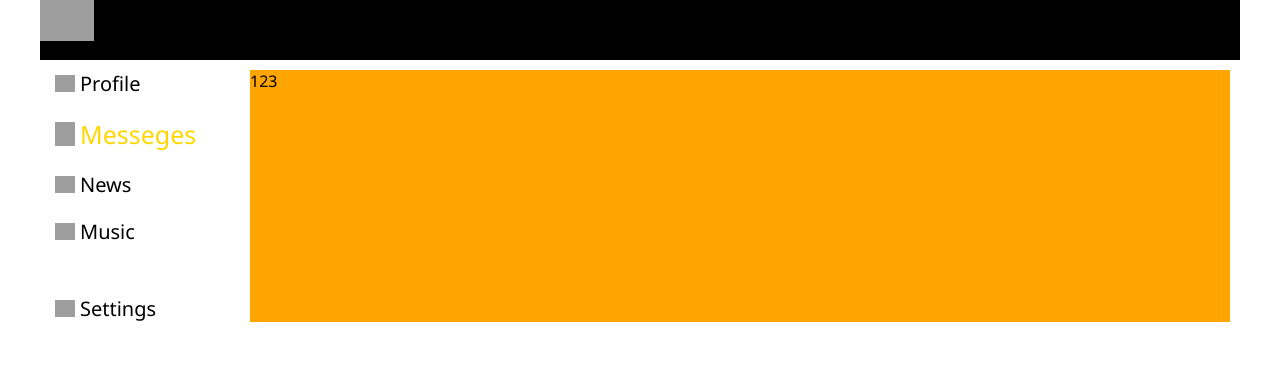
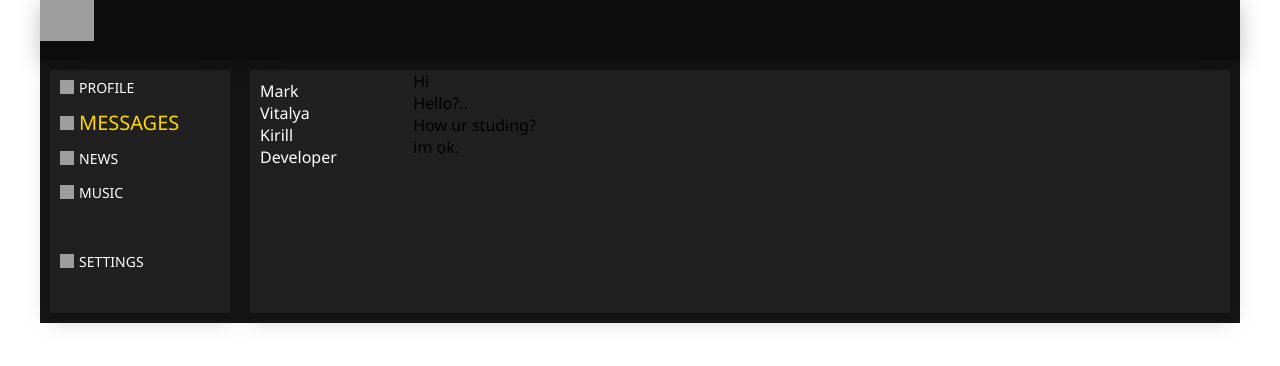
Before and after one commit to jdays2/social-media.github.io, a React (Create React App) app: page /dialogs in a window 1280 px wide. Shown: the top 366 px of the page. Built offline with nearby package versions, Linux system fonts and the light colour scheme; grey boxes are pictures that could not be loaded.

Commit message:
Routing, Rout multipath, /sample/*, isActiv

```diff
--- a/src/App.css
+++ b/src/App.css
@@ -1,6 +1,10 @@
 * {
   margin: 0;
   padding: 0;
+}
+a {
+  text-decoration: none;
+  color: white;
 }
 
 .body {
@@ -18,10 +22,13 @@
 
   grid-template-rows: 60px 1fr;
   grid-template-columns: 2fr 10fr;
+
+  background: #161616;
 }
 
 .app-wrapper-content {
   grid-area: cont;
-  background-color: orange;
+  background-color: #202020;
+  box-shadow: 0px 5px 22px rgba(0, 0, 0, 0.25);
   margin: 10px;
 }
--- a/src/App.js
+++ b/src/App.js
@@ -16,11 +16,11 @@ function App() {
         <Navbar />
         <div className="app-wrapper-content">
           <Routes>
-            <Route path="dialogs" element={<Dialogs />} />
-            <Route path="profile" element={<Profile />} />
-            <Route path="music" element={<Music />} />
-            <Route path="news" element={<News />} />
-            <Route path="settings" element={<Settings />} />
+            <Route path="/dialogs/*" element={<Dialogs />} />
+            <Route path="/profile" element={<Profile />} />
+            <Route path="/music" element={<Music />} />
+            <Route path="/news" element={<News />} />
+            <Route path="/settings" element={<Settings />} />
           </Routes>
         </div>
       </div>
--- a/src/components/Dialogs/Dialogs.js
+++ b/src/components/Dialogs/Dialogs.js
@@ -1,7 +1,51 @@
+import { NavLink } from "react-router-dom";
 import s from "./Dialogs.module.css";
 
 function Dialogs() {
-  return <div>123</div>;
+  return (
+    <div className={s.dialogs}>
+      <div className={s.dialogs_items}>
+        <div className={s.dialog}>
+          <NavLink
+            to="/dialogs/1"
+            className={({ isActive }) => (isActive ? s.active : undefined)}
+          >
+            Mark
+          </NavLink>
+        </div>
+        <div className={s.dialog + " " + s.active}>
+          <NavLink
+            to="/dialogs/2"
+            className={({ isActive }) => (isActive ? s.active : undefined)}
+          >
+            Vitalya
+          </NavLink>
+        </div>
+        <div className={s.dialog}>
+          <NavLink
+            to="/dialogs/3"
+            className={({ isActive }) => (isActive ? s.active : undefined)}
+          >
+            Kirill
+          </NavLink>
+        </div>
+        <div className={s.dialog}>
+          <NavLink
+            to="/dialogs/4"
+            className={({ isActive }) => (isActive ? s.active : undefined)}
+          >
+            Developer
+          </NavLink>
+        </div>
+      </div>
+      <div className={s.messages}>
+        <div className={s.message}>Hi</div>
+        <div className={s.message}>Hello?..</div>
+        <div className={s.message}>How ur studing?</div>
+        <div className={s.message}>im ok.</div>
+      </div>
+    </div>
+  );
 }
 
 export default Dialogs;
--- a/src/components/Dialogs/Dialogs.module.css
+++ b/src/components/Dialogs/Dialogs.module.css
@@ -0,0 +1,22 @@
+.dialogs {
+  display: grid;
+  grid-template-columns: 2fr 10fr;
+}
+
+.dialogs_items {
+  padding: 10px;
+  color: black;
+}
+
+.dialogs_items .active {
+  color: gold;
+}
+
+.dialog {
+}
+
+.messages {
+}
+
+.message {
+}
--- a/src/components/Header/Header.module.css
+++ b/src/components/Header/Header.module.css
@@ -1,6 +1,7 @@
 .header {
   grid-area: h;
-  background-color: black;
+  background: #0d0d0d;
+  box-shadow: 0px 5px 22px rgba(0, 0, 0, 0.25);
 }
 
 .header img {
--- a/src/components/Navbar/Navbar.js
+++ b/src/components/Navbar/Navbar.js
@@ -13,7 +13,7 @@ function Navbar() {
           to="/profile"
           className={({ isActive }) => (isActive ? s.active : undefined)}
         >
-          Profile
+          PROFILE
         </NavLink>
       </div>
       <div className={s.item}>
@@ -25,7 +25,7 @@ function Navbar() {
           to="/dialogs"
           className={({ isActive }) => (isActive ? s.active : undefined)}
         >
-          Messeges
+          MESSAGES
         </NavLink>
       </div>
       <div className={s.item}>
@@ -37,7 +37,7 @@ function Navbar() {
           to="/news"
           className={({ isActive }) => (isActive ? s.active : undefined)}
         >
-          News
+          NEWS
         </NavLink>
       </div>
       <div className={s.item}>
@@ -49,7 +49,7 @@ function Navbar() {
           to="/music"
           className={({ isActive }) => (isActive ? s.active : undefined)}
         >
-          Music
+          MUSIC
         </NavLink>
       </div>
       <div className={s.item}>
@@ -61,7 +61,7 @@ function Navbar() {
           to="/settings"
           className={({ isActive }) => (isActive ? s.active : undefined)}
         >
-          Settings
+          SETTINGS
         </NavLink>
       </div>
     </nav>
--- a/src/components/Navbar/Navbar.module.css
+++ b/src/components/Navbar/Navbar.module.css
@@ -2,31 +2,37 @@
   grid-area: nav;
   display: flex;
   flex-direction: column;
+  margin: 10px;
+
+  background-color: #202020;
+  box-shadow: 0px 5px 22px rgba(0, 0, 0, 0.25);
 }
 
 .icon {
-  width: 20px;
+  width: 14px;
+  height: 14px;
   margin: 5px;
 }
 
 .item {
-  color: red;
-  font-size: 20px;
+  font-size: 14px;
+  margin: 5px;
+  display: flex;
 
-  display: flex;
-  margin: 10px;
+  align-items: center;
 }
 
 .item:last-child {
   margin-top: 40px;
+  margin-bottom: 40px;
 }
 
 .item a {
   text-decoration: none;
-  color: black;
+  color: white;
 }
 
 a.active {
   color: gold;
-  font-size: 25px;
+  font-size: 20px;
 }
--- a/src/components/Profile/Profile.module.css
+++ b/src/components/Profile/Profile.module.css
@@ -2,3 +2,9 @@
   width: 100%;
   height: 300px;
 }
+
+.cont {
+  background-color: #202020;
+  box-shadow: 0px 5px 22px rgba(0, 0, 0, 0.25);
+  padding: 10px;
+}
```
